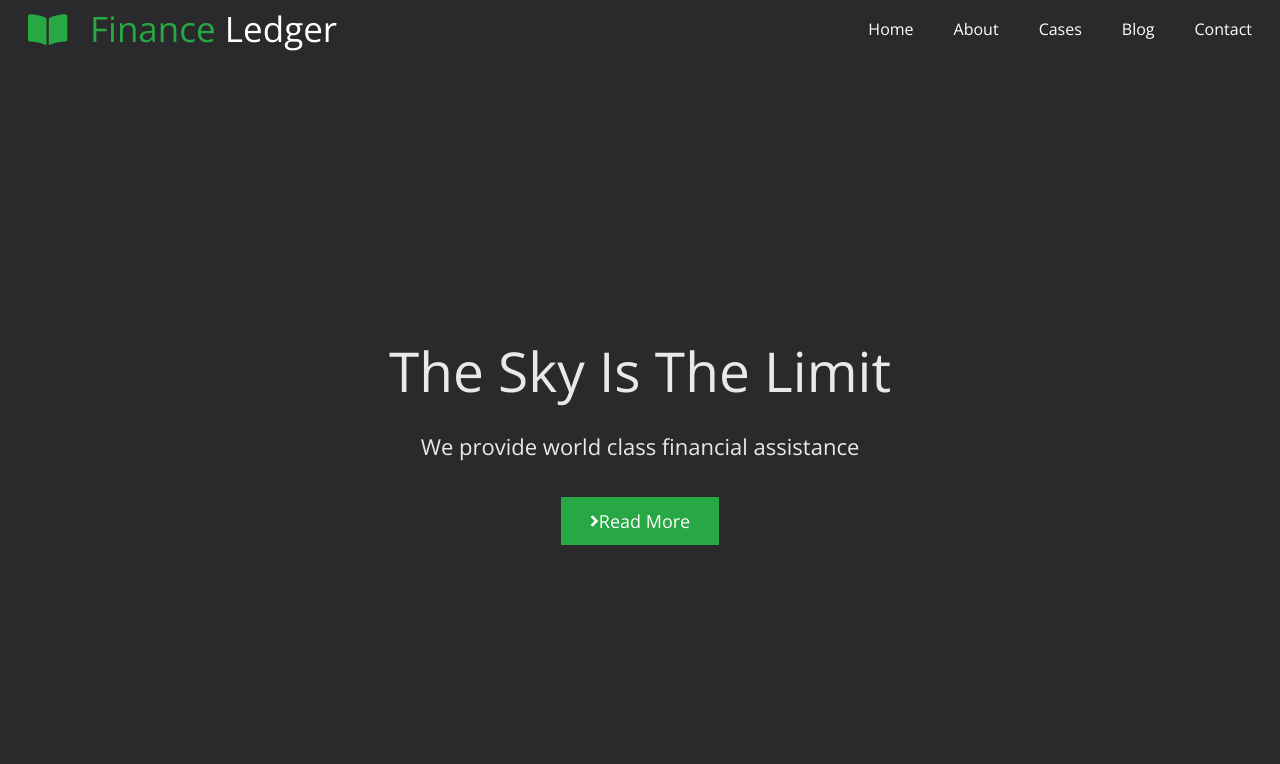
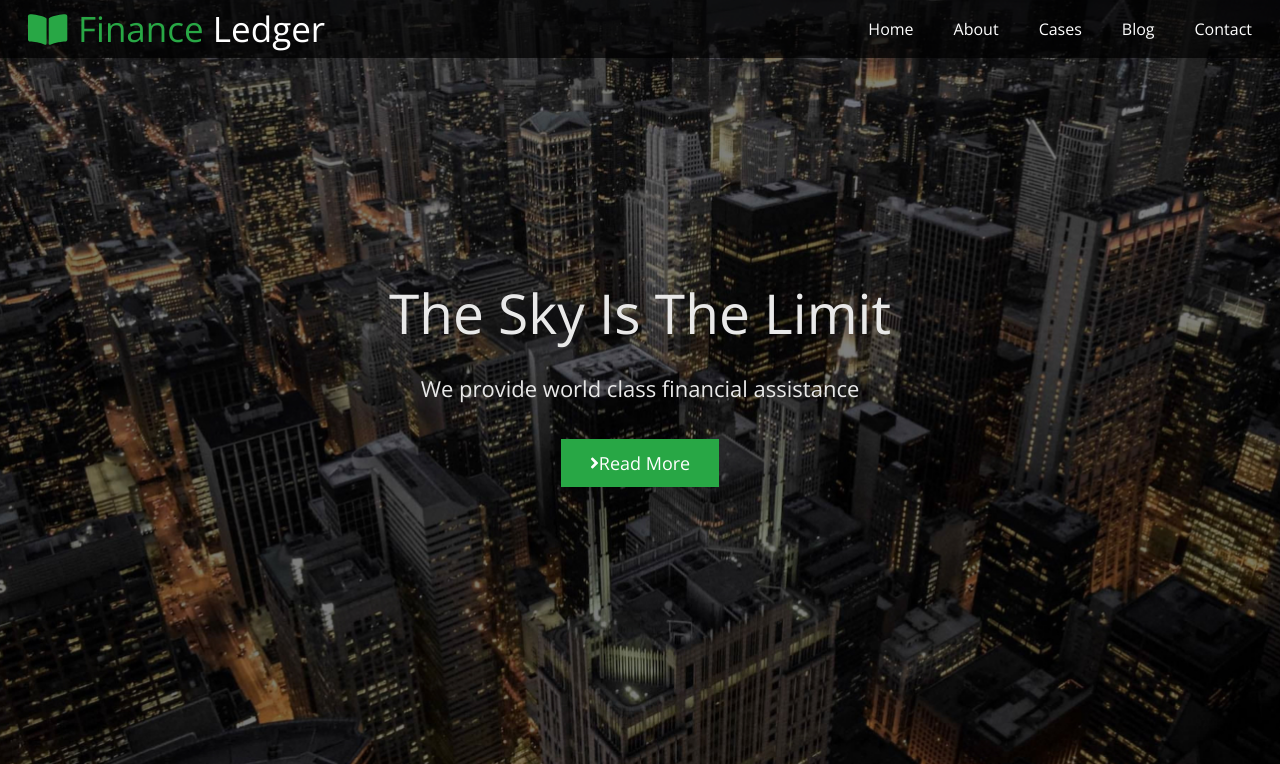
Before and after one commit to YuriiM-Owl/blended-05-06-chapter1, a plain HTML site: page index.html in a window 1280 px wide. Shown: the top 764 px of the page. Drawn offline with nearby package versions, Linux system fonts and the light colour scheme.

Commit message:
bg-hero img done

```diff
--- a/css/styles.css
+++ b/css/styles.css
@@ -47,9 +47,16 @@ p {
 
 /*! ------------ HEADER ------------ */
 .page-header {
-  /* background-color: transparent; */
-  background-color: #2a292c;
-  /* position: sticky; */
+  /* background-color: #2a292c; */
+  position: fixed;
+  background-image: linear-gradient(
+    0deg,
+    rgba(0, 0, 0, 0.7),
+    rgba(0, 0, 0, 0.7)
+  );
+  left: 0;
+  right: 0;
+  /* width: 100%; */
 }
 
 .page-header .container {
@@ -68,7 +75,7 @@ p {
 }
 
 .logo-img {
-  margin-right: 22px;
+  margin-right: 10px;
   width: 40px;
 }
 
@@ -93,8 +100,12 @@ p {
 
 .hero {
   background-color: #2a292c;
+  background-image: url('../img/hero-bg.jpg');
   text-align: center;
   padding: 280px 0;
+  background-repeat: no-repeat;
+  background-position: center;
+  background-size: cover;
 }
 
 .main-title {
```
Also changed, not shown: img/hero-bg.jpg (added).
